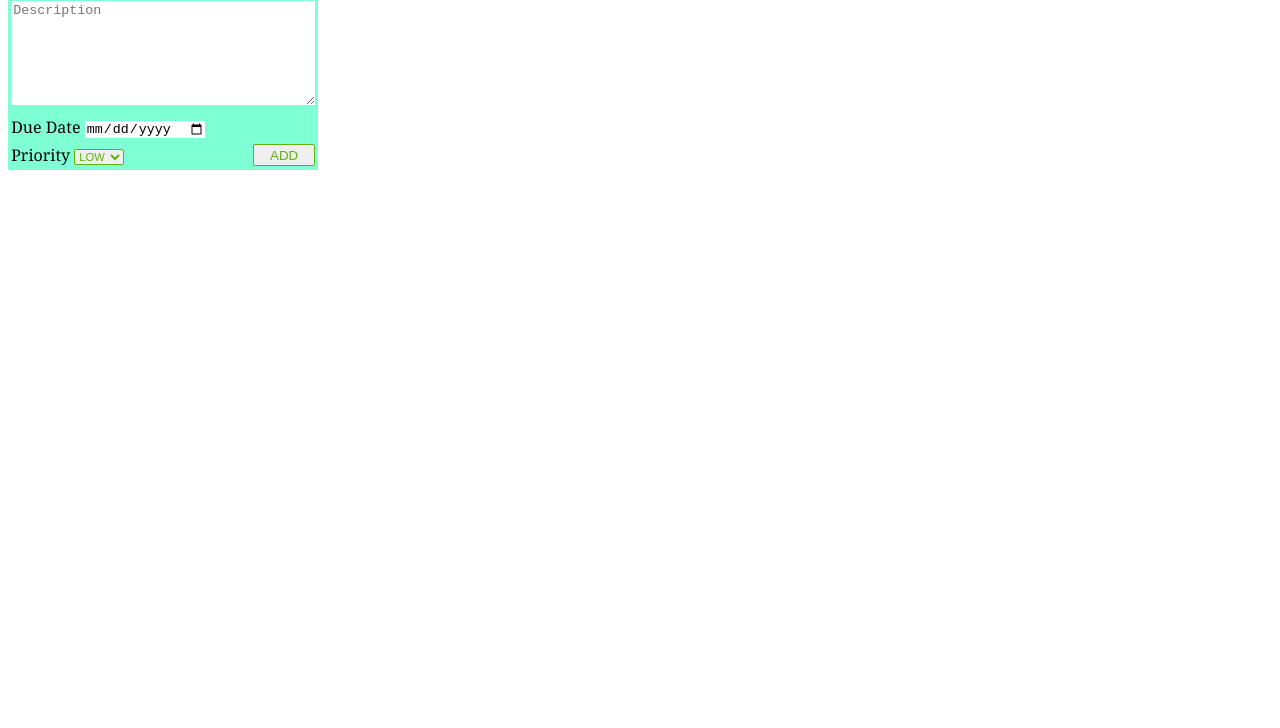
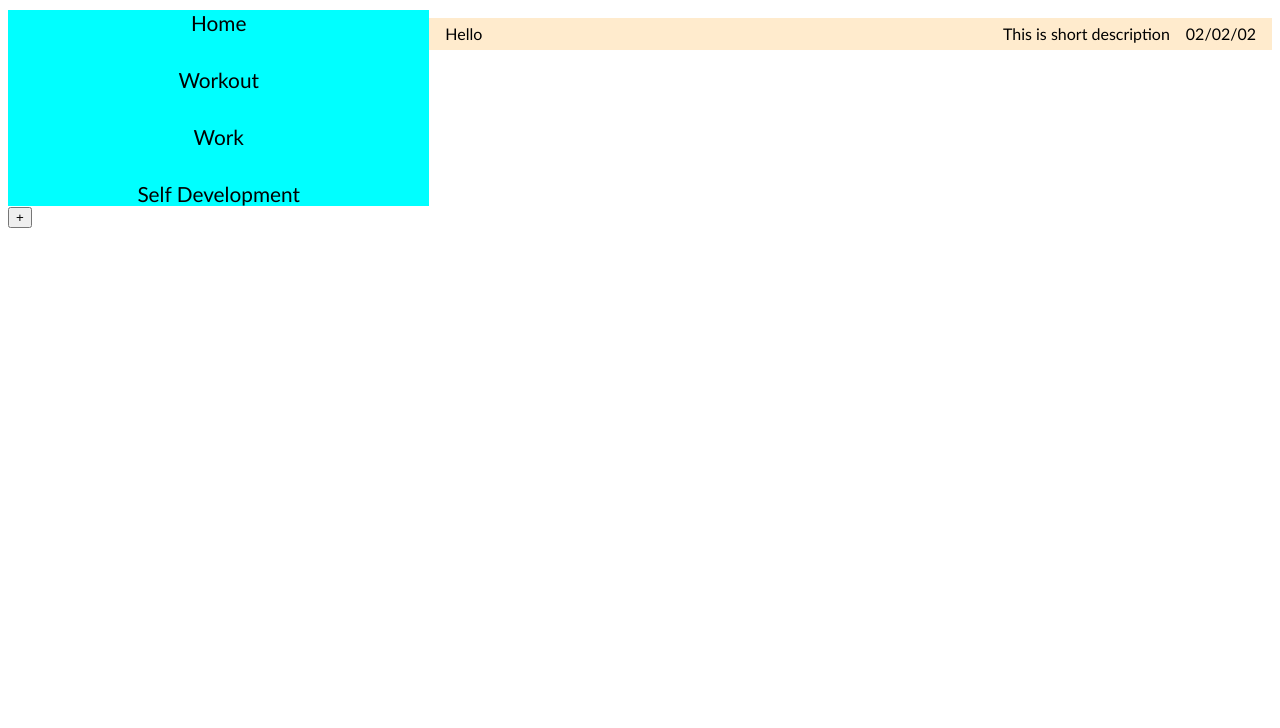
Before and after one commit to eablaev/Todo-List, a website built with webpack: page dist/index.html in a window 1280 px wide. Shown: the part 72-800 px from the top of the page. Built offline with nearby package versions, Linux system fonts and the light colour scheme.

Commit message:
Added some css styling and show clas to the new todo window

```diff
--- a/src/displayTodos.js
+++ b/src/displayTodos.js
@@ -1,18 +1,39 @@
 export default function display (array) {
-    console.log('inside display func');
-    const contentDiv = document.getElementById('contentDiv')
-    contentDiv.textContent = '';
+
+    const todoContainer = document.getElementById('todoContainer')
+    todoContainer.textContent = '';
+
     array.forEach(element => {
         const todoDiv = document.createElement('div');
+        todoDiv.classList.add('todoDiv');
 
-        const todoTitle = document.createElement('h3');
+        const todoTitle = document.createElement('h5');
+        todoTitle.classList.add('todoTitle');
         todoTitle.innerHTML = element.title;
 
-        todoDiv.appendChild(todoTitle);
+        const todoDescription  = document.createElement('h6');
+        todoDescription.classList.add('todoDescription');
+        todoDescription.innerHTML = element.description;
+
+        const dueDate = document.createElement('h6');
+        dueDate.classList.add('dueDate');
+        dueDate.innerHTML = element.dueDate;
+
+        const todoDivLeft = document.createElement('div');
+        todoDivLeft.classList.add('todoDivLeft');
+        const todoDivRight = document.createElement('div');
+        todoDivRight.classList.add('todoDivRight');
+
+        todoDiv.appendChild(todoDivLeft);
+        todoDiv.appendChild(todoDivRight);
 
 
+        todoDivLeft.appendChild(todoTitle);
+        todoDivRight.appendChild(todoDescription);
+        todoDivRight.appendChild(dueDate);
 
-        contentDiv.appendChild(todoDiv)
+
+        todoContainer.appendChild(todoDiv);
 
     });
 }
--- a/src/index.js
+++ b/src/index.js
@@ -3,18 +3,42 @@ import TodoItem from './todoMaker';
 import display from './displayTodos';
 import './style.css';
 
-const todoArr = [];
+const todoArr = [
+    {
+        title: 'Hello',
+        description:"This is short description",
+        dueDate:'02/02/02',
+        priority:'high'
+    }
+];
+display(todoArr);
+
+
 
 const form = document.getElementById('form');
+const formContainer = document.getElementById('formContainer')
+const addNew = document.getElementById('addNewTodo');
+addNew.addEventListener('click', function(){
+    console.log('h')
+    formContainer.classList.add('show');
+    console.log(formContainer.classList)
+})
 
 form.addEventListener('submit', function(e){
     e.preventDefault();
 
-    const title = document.getElementById('title').value
+    const title = document.getElementById('title').value;
+    const description = document.getElementById('description').value;
+    const dueDate = document.getElementById('dueDate').value;
 
-    const todo = new TodoItem(title);
+
+    const todo = new TodoItem(title,description,dueDate,priority);
     todoArr.push(todo);
 
     display(todoArr)
 
+    console.log(todoArr);
+
+    formContainer.classList.remove('show')
+
 });
--- a/src/style.css
+++ b/src/style.css
@@ -1,15 +1,23 @@
 
 html {
-    font-family: Cambria, Cochin, Georgia, Times, 'Times New Roman', serif;
+    font-family:'Gill Sans', 'Gill Sans MT', Calibri, 'Trebuchet MS', sans-serif;
+
 }
 
-/* form styling */
-
+/*
+////////////
+form styling
+////////////
+*/
 
 .formContainer{
     background-color: aquamarine;
+
+    display: none;
+
+}
+.formContainer.show{
     display: inline-block;
-
 }
 .formContainer h2 {
     margin: 0;
@@ -18,16 +26,10 @@ html {
     padding-left: .2rem;
 }
 
-.form{
-
-}
-
 .formUl{
-
-    margin: 0;
+     margin: 0;
     padding: 0;
     list-style: none;
-
 }
 
 .formLi{
@@ -38,15 +40,20 @@ textarea{
     width: 300px;
     height: 100px;
     border: none;
+    outline-style: none;
 }
 
-input {
-
+label {
+    font-weight: 100;
+}
+input{
+    outline-style: none;
     border: none;
+    border-radius: 3;
 }
 
 .submit {
-  border-color:  rgb(95, 179, 10);
+  border-color: rgb(95, 179, 10);
   box-shadow: none;
   border-style: none;
   border: 1px solid  rgb(95, 179, 10);
@@ -59,7 +66,6 @@ input {
     color: white;
     background-color: rgb(95, 179, 10);
 }
-
 
 .formLi_footer {
    display: flex;
@@ -74,6 +80,70 @@ input {
     border-color: rgb(95, 179, 10);;
 }
 
-label {
+/*
+///////////////
+todoDiv styling
+//////////////
+*/
+
+.todoDiv {
+    background-color: blanchedalmond;
+    display: flex;
+    justify-content: space-between;
+    align-items: center;
+    padding: .4rem 1rem;
+    margin: .5rem 0;
 
 }
+
+
+
+.todoDivRight{
+    display: flex;
+    gap: 1rem
+}
+
+.todoTitle,
+.todoDescription,
+.dueDate {
+    margin: 0;
+    font-size: 1rem;
+    font-weight: 400;
+
+
+}
+
+
+/*
+///////////////////////
+contentDiv styling
+//////////////////////
+*/
+
+.middleDiv {
+display: grid;
+grid-template-columns: 1fr 2fr;
+
+}
+
+.contentLeftDiv {
+    background-color: aqua;
+}
+
+
+
+
+/*
+///////////////////////
+projectsDiv styling
+//////////////////////
+*/
+
+.projectsDiv {
+    display: flex;
+    flex-direction: column;
+    justify-content: center;
+    align-items: center;
+    gap: 2rem;
+    font-size: 1.3rem;
+}
```
Also changed, not shown: dist/index.bundle.js, dist/index.html.
